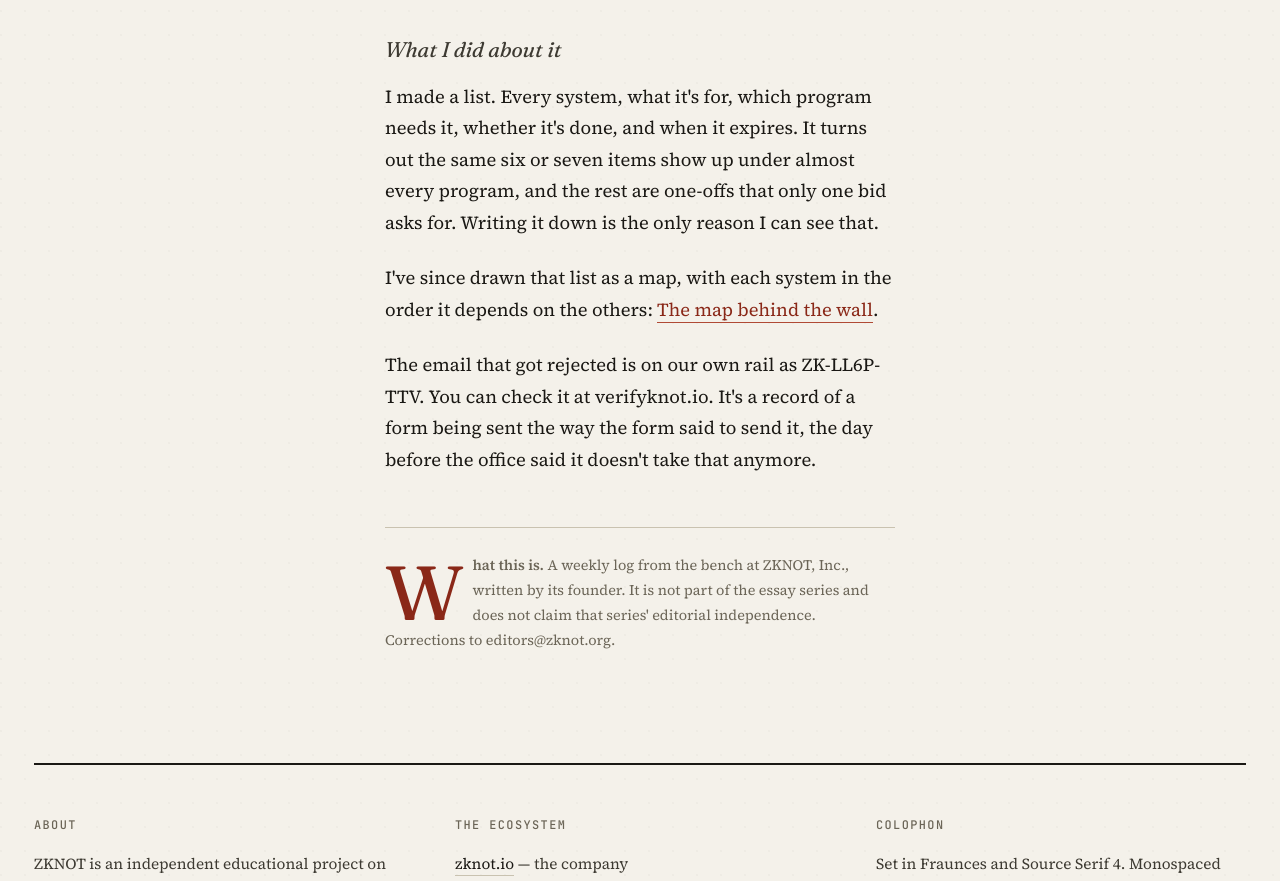
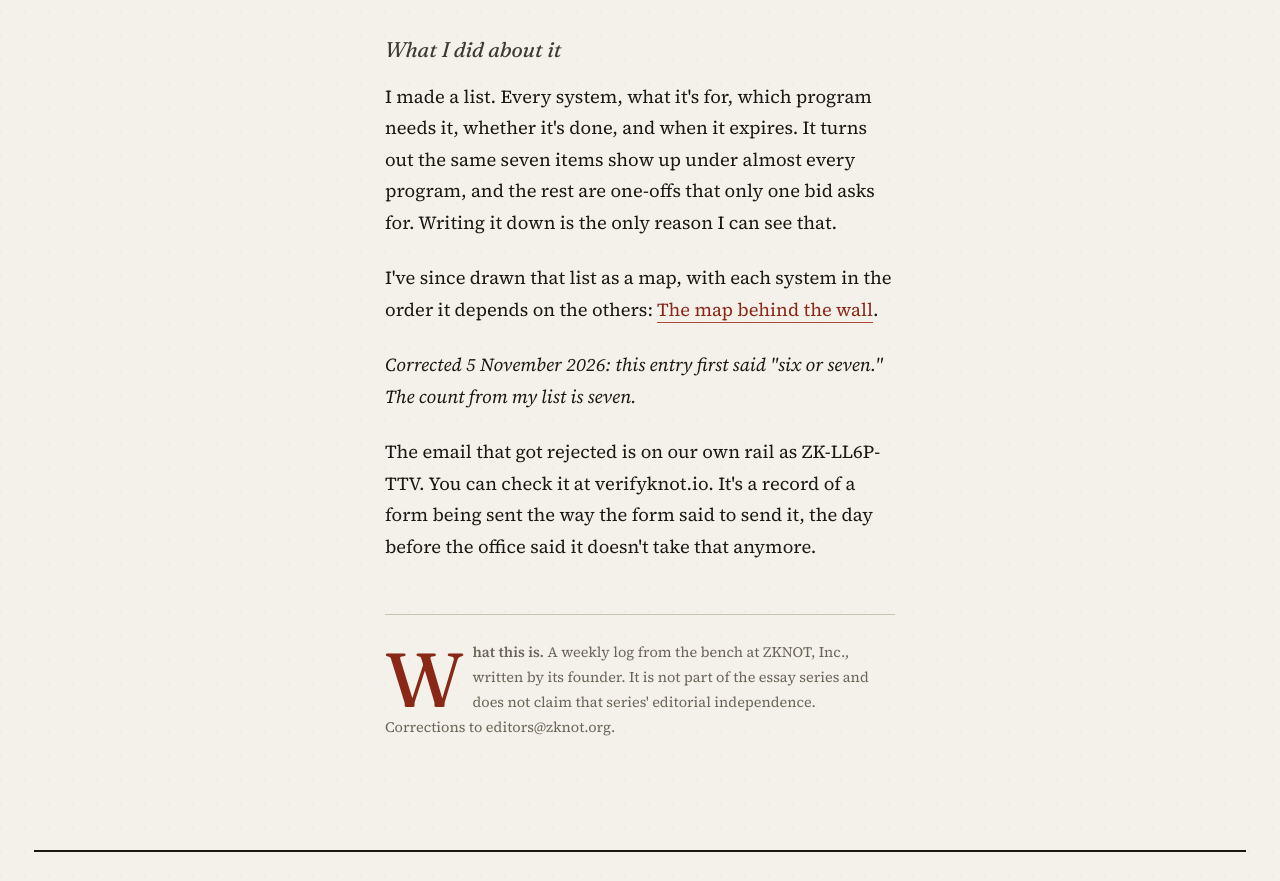
Before and after one commit to zknot-io/zknot-org-site, a plain HTML site: page public/log/the-wall/index.html in a window 1280 px wide. Shown: the part 3374-4255 px from the top of the page. Drawn offline with Linux system fonts and the light colour scheme.

Commit message:
log: The wall, correct "six or seven" to seven with a visible note
Co-Authored-By: Claude Opus 5.5 <noreply@anthropic.com>

```diff
--- a/public/log/the-wall/index.html
+++ b/public/log/the-wall/index.html
@@ -108,11 +108,15 @@
       <h3>What I did about it</h3>
 
       <p>
-        I made a list. Every system, what it's for, which program needs it, whether it's done, and when it expires. It turns out the same six or seven items show up under almost every program, and the rest are one-offs that only one bid asks for. Writing it down is the only reason I can see that.
+        I made a list. Every system, what it's for, which program needs it, whether it's done, and when it expires. It turns out the same seven items show up under almost every program, and the rest are one-offs that only one bid asks for. Writing it down is the only reason I can see that.
       </p>
 
       <p>
         I've since drawn that list as a map, with each system in the order it depends on the others: <a href="/log/the-map-behind-the-wall/">The map behind the wall</a>.
+      </p>
+
+      <p>
+        <em>Corrected 5 November 2026: this entry first said "six or seven." The count from my list is seven.</em>
       </p>
 
       <p>
```
